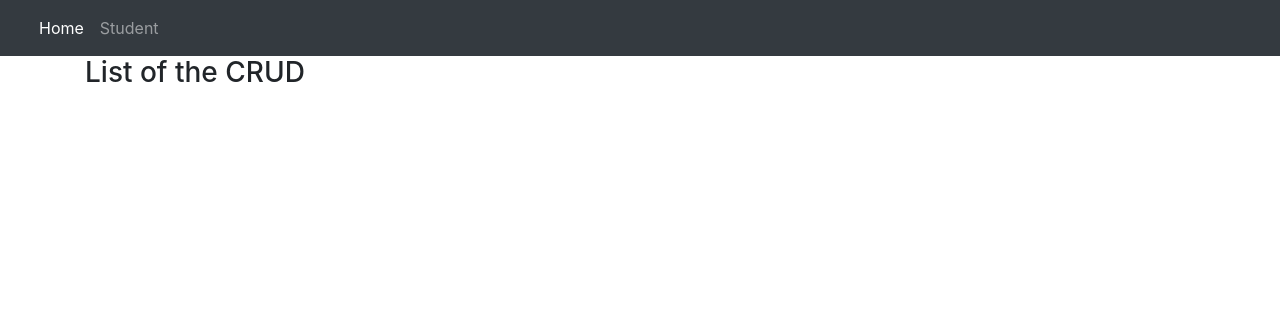
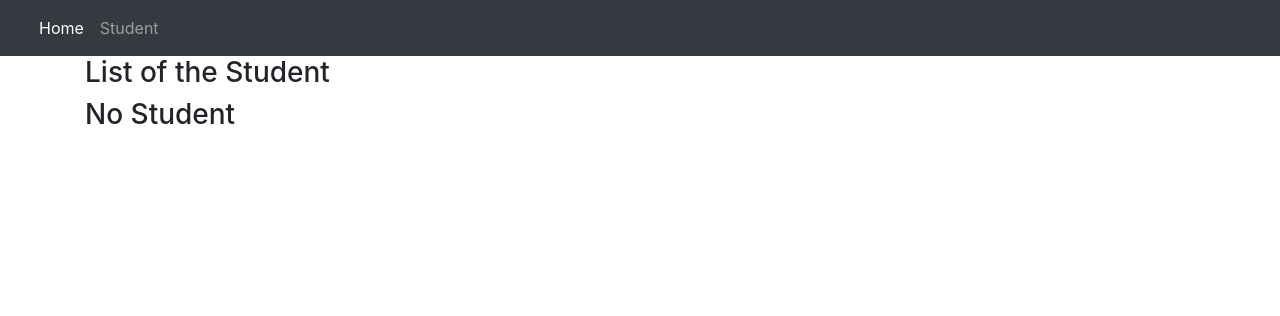
Before and after one commit to riyadhswe/DjangoCRUD, a Django app: template templates/index.html in a window 1280 px wide. Shown: the top 316 px of the page. Run offline with Django 3.2, Linux system fonts and the light colour scheme; the template is opened without the code that fills it, so the values that code supplies are empty; some libraries are stand-ins or nearby versions.

Commit message:
data create

```diff
--- a/App/urls.py
+++ b/App/urls.py
@@ -4,4 +4,5 @@ from App import views
 urlpatterns = [
     path('', views.index_views, name="index"),
     path('student/', views.student_views, name="student"),
+    path('student_info/<int:studentid>', views.studentinfo_views, name="student_info"),
 ]
--- a/templates/base.html
+++ b/templates/base.html
@@ -22,6 +22,8 @@
         <li class="nav-item ">
             <a class="nav-link" href="{% url 'student' %}">Student</a>
         </li>
+                <li class="nav-item ">
+        </li>
     </ul>
 </nav>
 <div class="container">
--- a/templates/index.html
+++ b/templates/index.html
@@ -1,4 +1,11 @@
 {% extends 'base.html' %}
 {% block block %}
-<h3>List of the CRUD </h3>
+    <h3>List of the Student </h3>
+    {% if student_list %}
+    {% for student in student_list %}
+        <li><a href="{% url 'student_info' studentid=student.id %}"> {{ student.name }}</li></a>
+    {% endfor %}
+    {% else %}
+        <h3>No Student </h3>
+    {% endif %}
 {% endblock %}
--- /dev/null
+++ b/templates/student_info.html
@@ -0,0 +1,6 @@
+{% extends 'base.html' %}
+{% block block %}
+<h3>Student Information Page </h3>
+<h3>Student name : {{ studentinfo.name }}</h3>
+<h3>Serial Num   : {{ studentinfo.pk }}</h3>
+{% endblock %}
```
Also changed, not shown: App/views.py (+17 -6 lines), db.sqlite3.
